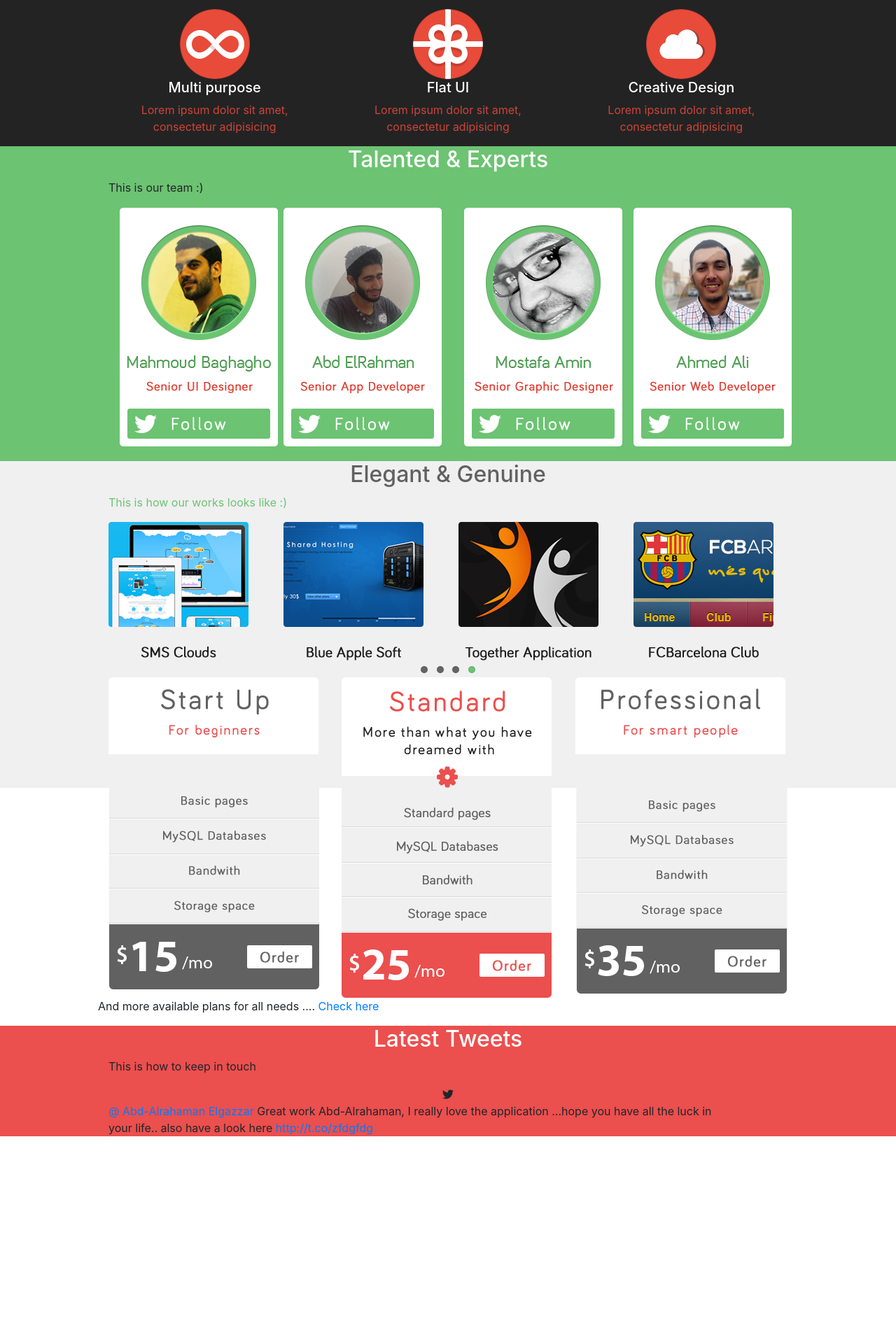
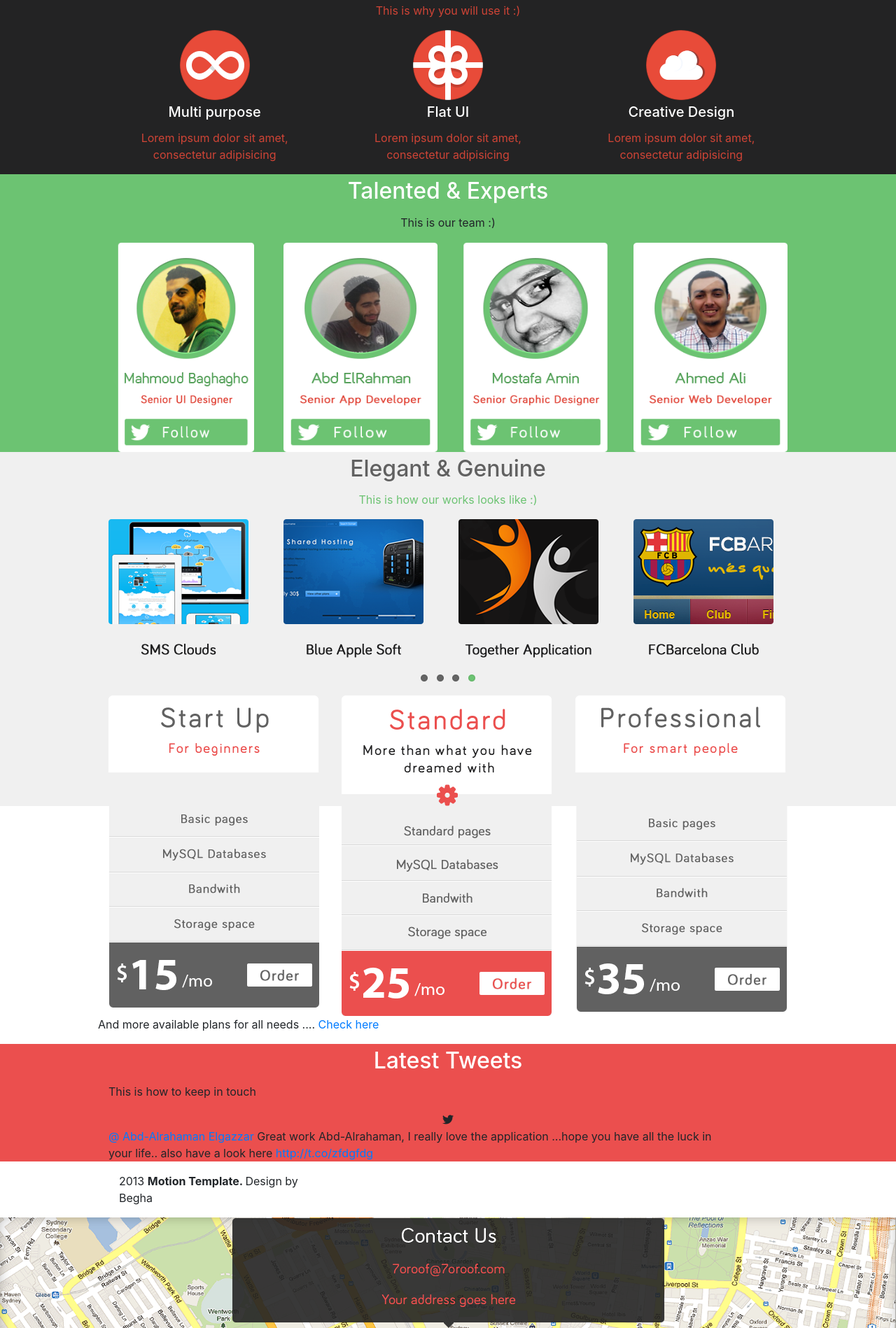
Before and after one commit to JustinasK97/Bootstrap_uzduotis3, a plain HTML site: page index.html in a window 1280 px wide. Shown: the part 685-2583 px from the top of the page at 70% size. Before the commit the page ends 2325 px from the top, so only its background shows below. Drawn offline with nearby package versions, Linux system fonts and the light colour scheme.

Commit message:
uzduotis nr3

```diff
--- a/css/style.css
+++ b/css/style.css
@@ -20,6 +20,7 @@ header p{
 }
 h1, h2, h3, h5{
 	text-align: center;
+	padding: 5px 5px 5px 5px;
 }
 h1{
 	color: white;
@@ -48,8 +49,14 @@ h4{
 }
 .team{
 	background-color:#6cc372;
-	height: 450px;
 	justify-content: space-evenly;
+}
+.team p{
+	text-align: center;
+}
+.team img{
+	width: 220px;
+	height: 300px;
 }
 .view{
 	background-color:#f0f0f0;
@@ -59,20 +66,30 @@ h4{
 }
 .view p{
 	color:#6cc372;
+	text-align: center;
+}
+.ellipse{
+	padding-top: 15px;
+	padding-bottom: 15px;
 }
 .boxes{
 	display: block;
 	background-color: #f0f0f0;
 }
-span:nth-child(1){
-	color:black;
+.boxes{
+	flex-direction:flex-end;
 }
-span:nth-child(2){
-	color:#eb4f4e;
+.payment{
+	background-color: white;
 }
-span:nth-child(3){
-	color:black;
+.payment p{
+	text-align: center;
 }
 .tweets{
 	background-color:#eb4f4e;
 }
+.location{
+	background: url(../img/map.png);
+	background-repeat: no-repeat;
+	background-size: cover;
+}
--- a/index.html
+++ b/index.html
@@ -142,8 +142,10 @@
               </div>
             </div>
             </div>
+            <div class="ellipse">
             <div class="text-center">
                 <img src="img/Ellipse.png">
+            </div>
             </div>
             </div>
         </div>
@@ -154,7 +156,7 @@
             <div class="container-fluid">
               <div class="container">
             <div class="row">
-            <div class="col-md-4">
+            <div class="col-md-4" class="img-fluid" alt="Responsive image">
               <img src="img/title.png">
             </div>
             <div class="col-md-4">
@@ -206,12 +208,26 @@
     </section>
   </main>
   <footer>
+    <div class="footer">
     <div class="container-fluid">
       <div class="container">
+        <div class="col-md-4">
+          <p>2013 <strong>Motion Template. </strong>Design by Begha</p>
+        </div>
 
       </div>
     </div>
+    </div>
   </footer>
+  <div class="location">
+    <div class="container-fluid">
+      <div class="container">
+        <div class="text-center">
+        <img src="img/info.png" class="img-fluid" alt="Responsive image">
+        </div>
+      </div>
+    </div>
+  </div>
     <!-- Optional JavaScript -->
     <!-- jQuery first, then Popper.js, then Bootstrap JS -->
     <script src="https://code.jquery.com/jquery-3.3.1.slim.min.js" integrity="sha384-q8i/X+965DzO0rT7abK41JStQIAqVgRVzpbzo5smXKp4YfRvH+8abtTE1Pi6jizo" crossorigin="anonymous"></script>
```
